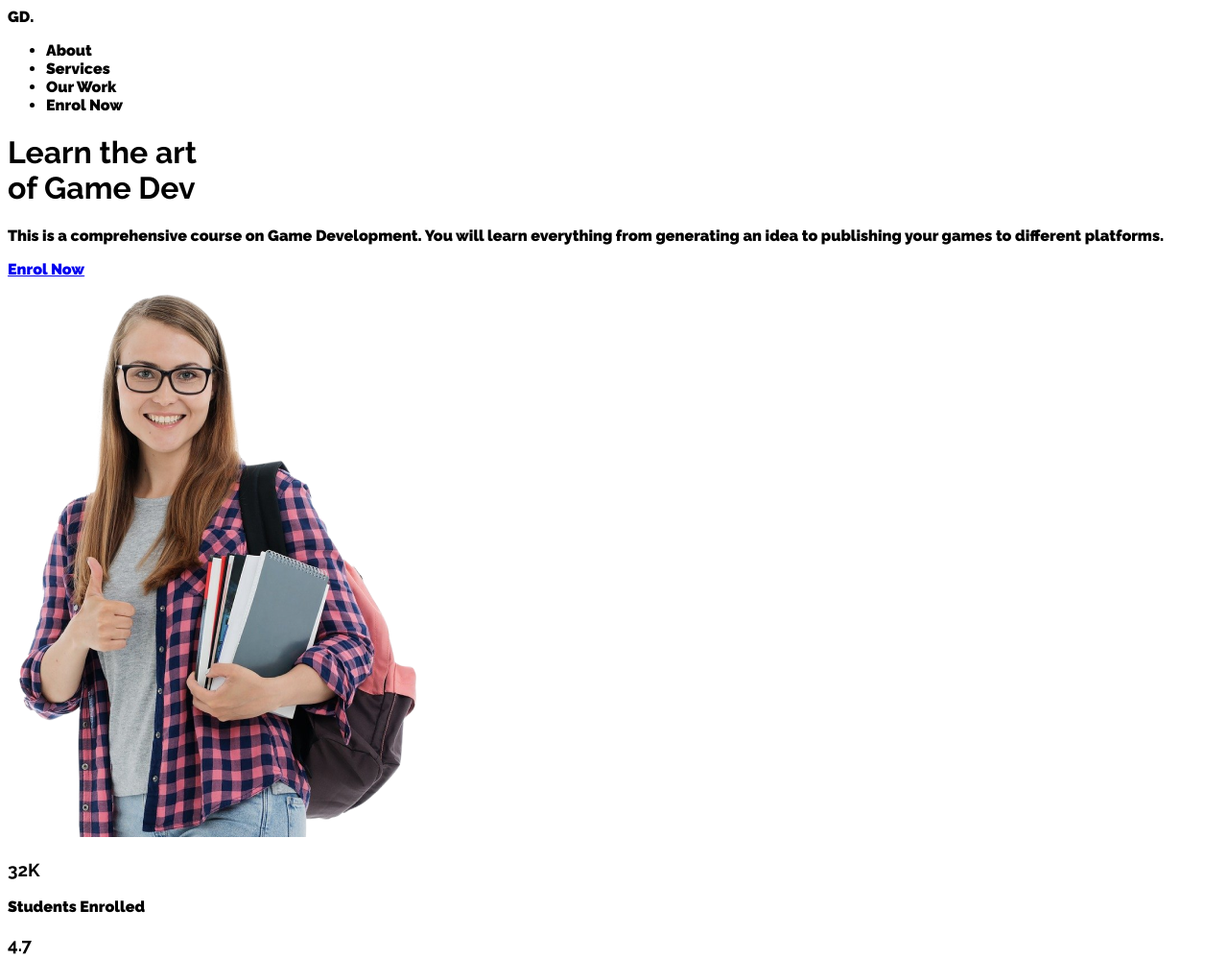
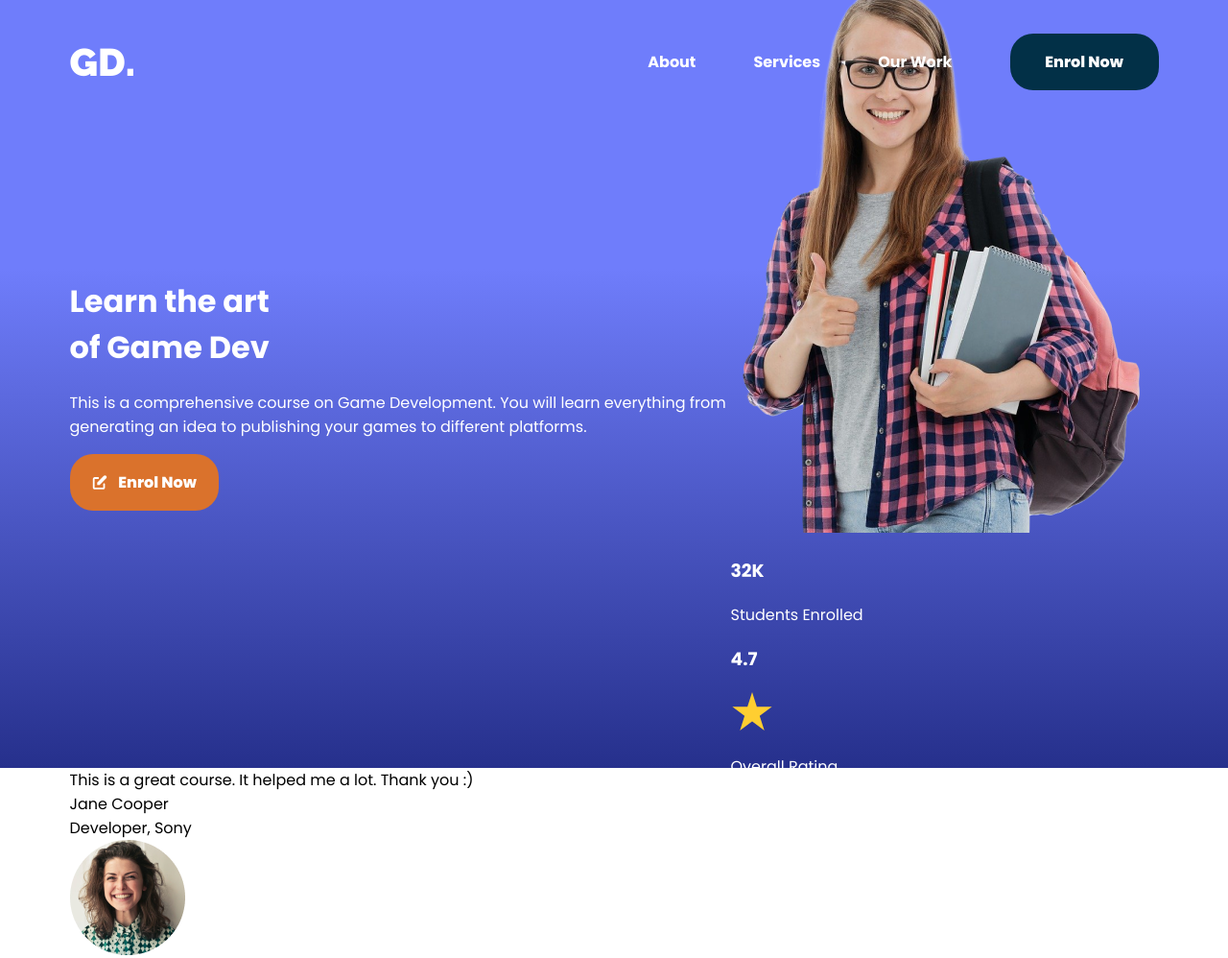
Before and after one commit to MrSpacks/Learn-the-art-of-Game-Dev, a plain HTML site: page index.html in a window 1280 px wide. Shown: the top 998 px of the page at 96% size. Drawn offline with Linux system fonts and the light colour scheme.

Commit message:
Add style fo project

```diff
--- a/index.html
+++ b/index.html
@@ -15,10 +15,10 @@
             <nav>
                 <div class="logo">GD.</div>
                 <ul>
-                    <li><a href="#"></a>About</li>
-                    <li><a href="#"></a>Services</li>
-                    <li><a href="#"></a>Our Work</li>
-                    <li><a class="btn_dark" href="#"></a>Enrol Now</li>
+                    <li><a href="#">About</a></li>
+                    <li><a href="#">Services</a></li>
+                    <li><a href="#">Our Work</a></li>
+                    <li class="btn btn_dark"><a  href="#">Enrol Now</a></li>
                 </ul>
             </nav>
             <div class="hero_section">
@@ -27,10 +27,10 @@
                     <p>This is a comprehensive course on Game Development.
                         You will learn everything from generating an idea to
                          publishing your games to different platforms.</p>
-                         <a href="#" class="btn">Enrol Now</a>
+                         <a href="#" class="btn btn_icon"><img class="btn_icon-img" src="img/icon-pencil.svg" alt="">Enrol Now</a>
 
                 </div>
-                <div class="left">
+                <div class="right">
                     <img src="img/hero.png" alt="hero_img">
                     <div class="card_enrolled">
                         <div class="content">
--- a/style.css
+++ b/style.css
@@ -1,3 +1,12 @@
+/* reset */
+*, *::after, *::before{
+  box-sizing: border-box;
+}
+a {
+  text-decoration: none;
+  color: white;
+}
+
 :root{
    --orange-color: #DA722C;
    --blue-color: #057ADA;
@@ -8,8 +17,96 @@
 
 }
 body{
-  font-family: "Raleway", sans-serif;
-  font-style: normal;
-  font-weight: 900;
+  margin: 0 auto;
+  font-family: "Poppins", sans-serif;
 
 }
+
+/*               botton              */
+.btn{
+  justify-content: center;
+  align-items: center;
+  display: flex;
+  background-color: var(--orange-color);
+  width: 155px;
+  height: 59px;
+  border-radius: 24px;
+  color: white;
+  font-size: 18;
+  font-weight: 800;
+  text-decoration: none;
+}
+.btn_dark{
+  background-color: var(--navy_blue-color);
+}
+.btn_icon-img{
+  margin-right: 10px ;
+}
+
+
+/*                Header              */
+
+header{
+  color: white;
+  height: 100vh;
+  width: 100%;
+  background: rgb(111,125,251);
+  background: linear-gradient( rgba(111,125,251,1) 35%, rgba(38,48,140,1) 100%);
+}
+.wrapper{
+  max-width: 1135px;
+  margin: 0 auto;
+}
+.logo{
+  font-family: "Raleway", sans-serif;
+  font-size: 40px;
+  font-weight: 900;
+}
+nav{
+  z-index: 100;
+  top: 35px;
+  width: 1135px;
+  position: fixed;
+  align-items: center;
+  display: flex;
+  justify-content: space-between;
+  font-family: "Poppins", sans-serif;
+  font-weight: 700;
+  font-size: 16px;
+  color: white;
+}
+nav ul{
+  display: flex;
+  align-items: center;
+  gap: 60px;
+  list-style: none;
+  margin: 0;
+
+}
+/*              Hero Sectoin           */
+
+.hero_section {
+  display: flex;
+  height: 100vh;
+  width: 100%;
+  align-items: center;
+  justify-content: space-between;
+}
+.left {
+}
+.btn {
+}
+.btn_icon {
+}
+.btn_icon-img {
+}
+.right {
+}
+.card_enrolled {
+}
+.content {
+}
+.card_bg {
+}
+.card_rating {
+}
```
